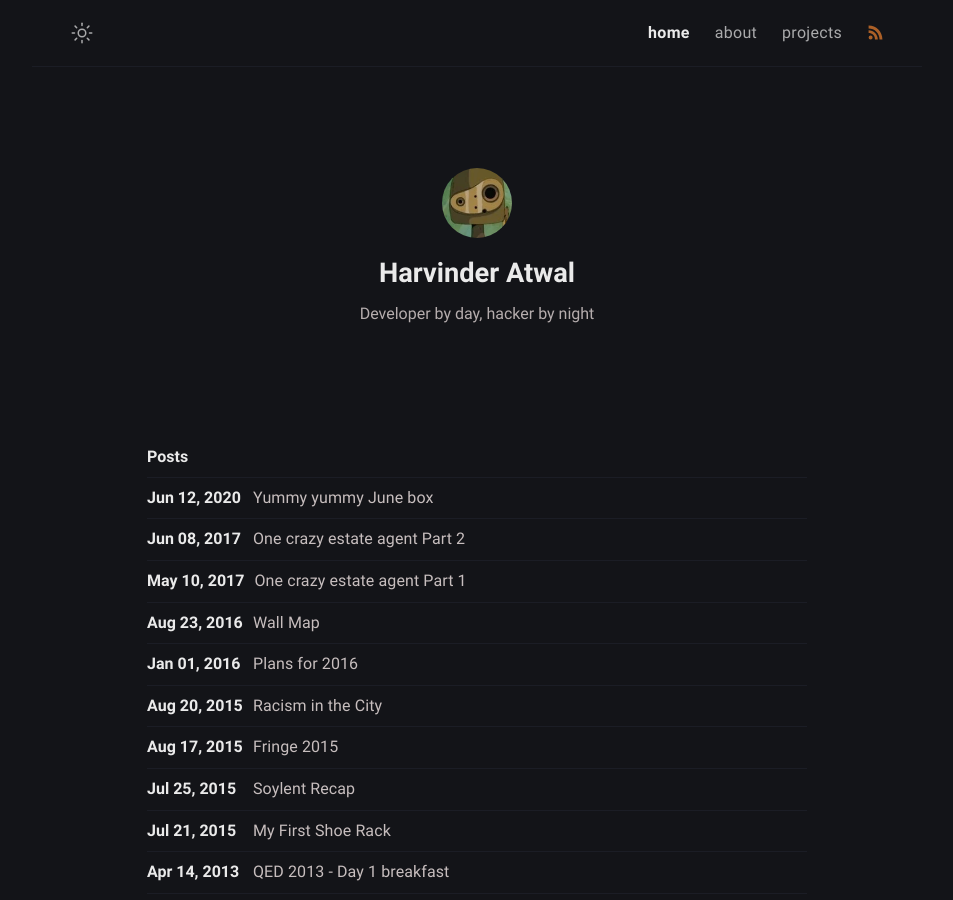
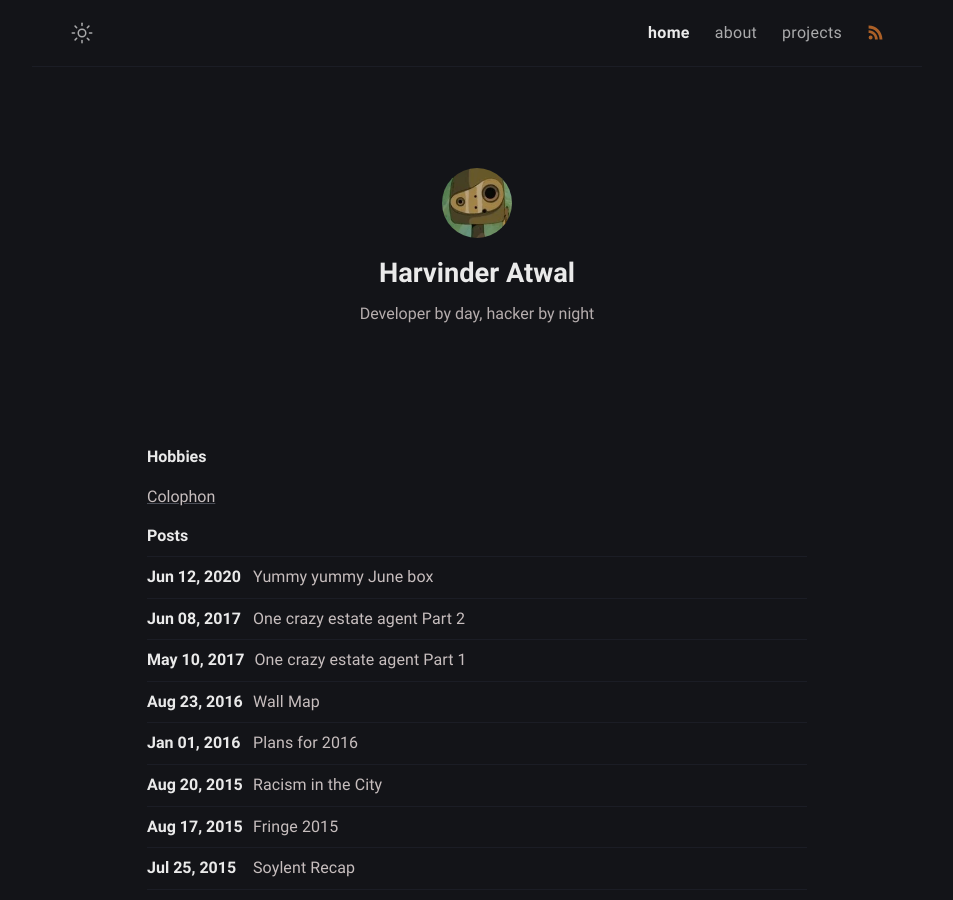
Before and after one commit to harvy4002/harvy4002.github.io, a Jekyll site: the page built from index.md, in a window 1280 px wide and 900 px high. Shown: the whole window, without its empty margins (163-1116 px from the left). Built offline with Jekyll 4.4.1, drawn with Linux system fonts in a browser that asks for light colours.

Commit message:
Initial attempt at pages for home

```diff
--- a/_config.yml
+++ b/_config.yml
@@ -5,7 +5,7 @@ description: >-
   for documentation things that he learned, meet him <a href="https://github.com/piharpi" target="_blank" rel="noopener">@github</a>.
 lang: en-GB
 timezone: Asia/Jakarta
-image: assets/img/ogp.png # This image used for Open Graph more info https://ogp.me/
+image: assets/img/avatar.png # This image used for Open Graph more info https://ogp.me/
 repo: https://github.com/piharpi/mahendrata.now.sh
 mode: dark # default theme "dark" | "light"
 
@@ -28,6 +28,8 @@ fb_appid:
 # Collection setting
 collections:
   posts:
+    output: true
+  pages:
     output: true
 
 # Markdown settings
--- a/_layouts/home.html
+++ b/_layouts/home.html
@@ -2,6 +2,12 @@
 layout: default
 home: true
 ---
+
+<h4>Hobbies</h4>
+{% for page in site.pages %}
+<span class="page-item-date"><a href="{{ page.url }}">{{ page.title | escape }}</a></span>
+</article>
+{% endfor %}
 
 <h4 class="posts-item-note">Posts</h4>
 {% for post in site.posts %}
```
Also changed, not shown: _pages/about.md (renamed from about.md), assets/img/avatar.jpg (deleted).
